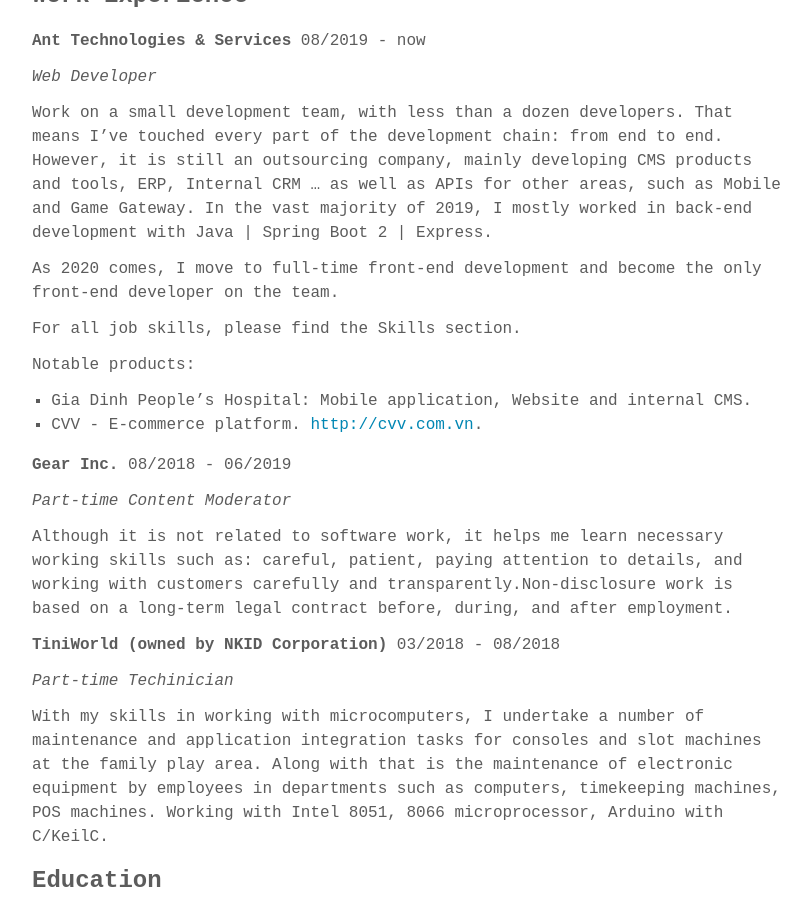
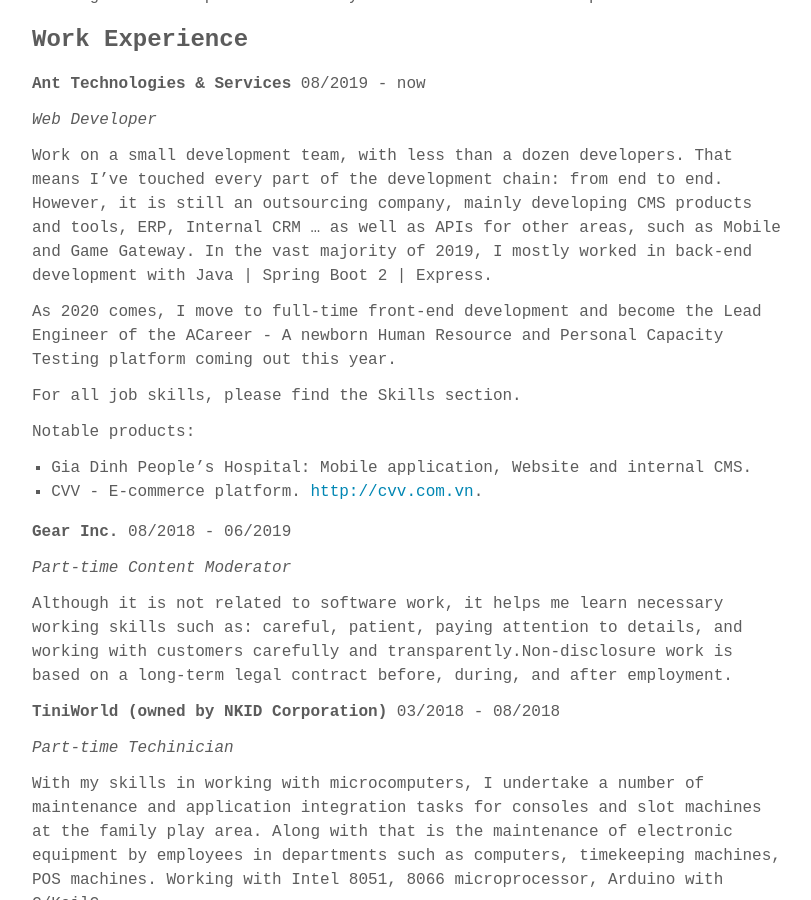
Before and after one commit to bodetaima/bodetaima.github.io, a Jekyll site: the page built from resume.md, in a window 1280 px wide and 900 px high, scrolled down 1674 px. Shown: the whole window, without its empty margins (232-1043 px from the left). Built offline with Jekyll 4.4.1, drawn with Linux system fonts in a browser that asks for light colours; some web fonts are replaced.

```diff
--- a/resume.md
+++ b/resume.md
@@ -58,7 +60,7 @@ Focus on developing high-performance, feature-rich, and efficient web applicatio
 Work on a small development team, with less than a dozen developers. That means I've touched every part of the development chain: from end to end. However, it is still an outsourcing company, mainly developing CMS products and tools, ERP, Internal CRM ... as well as APIs for other areas, such as Mobile and Game Gateway.
 In the vast majority of 2019, I mostly worked in back-end development with Java | Spring Boot 2 | Express.
 
-As 2020 comes, I move to full-time front-end development and become the only front-end developer on the team.
+As 2020 comes, I move to full-time front-end development and become the Lead Engineer of the ACareer - A newborn Human Resource and Personal Capacity Testing platform coming out this year.
 
 For all job skills, please find the Skills section.
 
```
Also changed, not shown: other parts of resume.md (+2 -0 lines).
